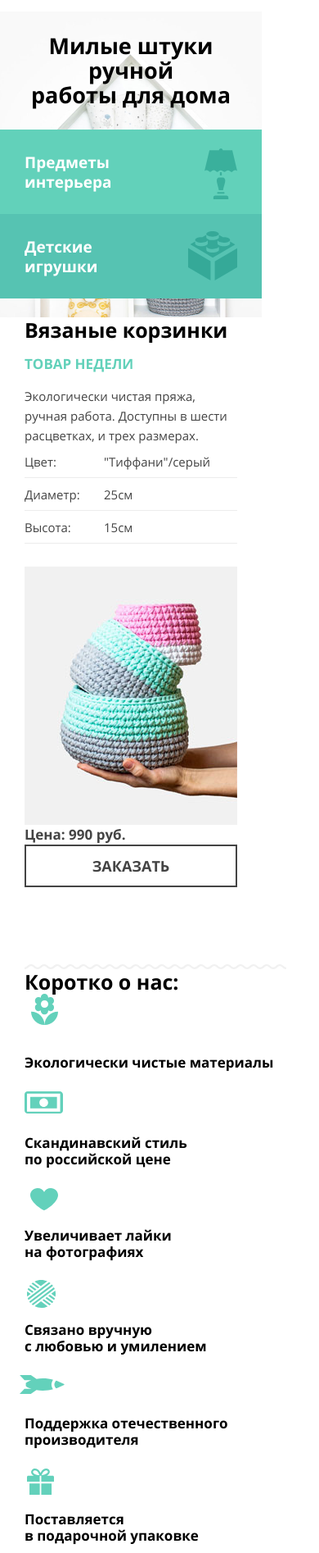
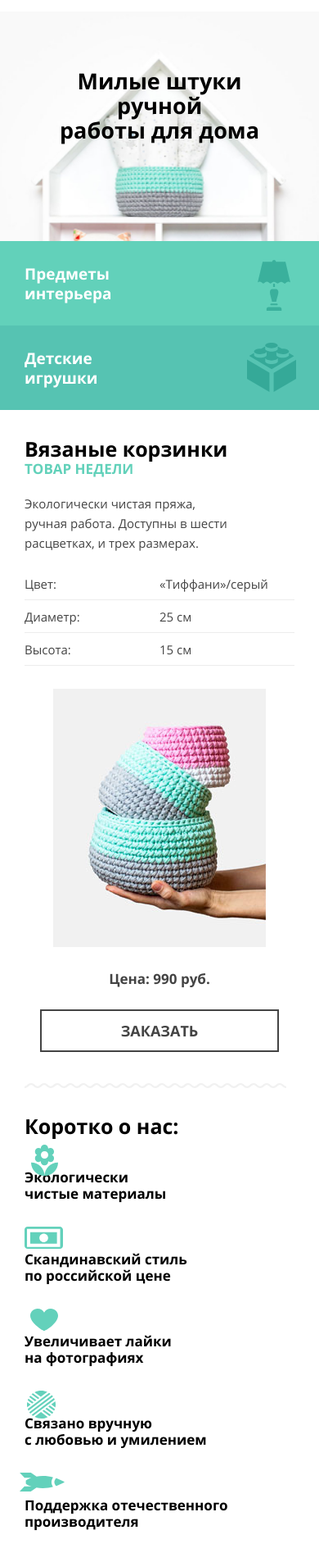
Before and after one commit to hoblex/1605777-mishka-21, a website: page source/index.html in a window 390 px wide. Shown: the part 65-1959 px from the top of the page at 82% size. Drawn offline with nearby package versions, Linux system fonts and the light colour scheme; files that its build step writes are made by us from their sources.

Commit message:
начало адаптации для контента главной страницы

```diff
--- a/source/index.html
+++ b/source/index.html
@@ -60,25 +60,29 @@
     <p  class="product-main__desc">Экологически чистая пряжа, ручная&nbsp;работа. Доступны в шести расцветках, и трех размерах.</p>
     <dl class="product-main__table">
       <dt class="product-main__table-title">Цвет:</dt>
-      <dd class="product-main__table-desc">"Тиффани"/серый</dd>
+      <dd class="product-main__table-desc">&laquo;Тиффани&raquo;/серый</dd>
       <dt class="product-main__table-title">Диаметр:</dt>
-      <dd class="product-main__table-desc">25см</dd>
+      <dd class="product-main__table-desc">25 см</dd>
       <dt class="product-main__table-title">Высота:</dt>
-      <dd class="product-main__table-desc">15см</dd>
+      <dd class="product-main__table-desc">15 см</dd>
     </dl>
-    <img  class="product-main__image" src="img/triple-set-mobile.png" alt="Вязаные корзинки"  width="260"  height="315">
+    <picture class="product-main__image">
+      <source media="(min-width: 1150px)" srcset="img/triple-set-desktop.png">
+      <source media="(min-width: 768px)" srcset="img/triple-set-tablet.png" >
+      <img src="img/triple-set-mobile.png" alt="Вязаные корзинки"  width="260"  height="315">
+    </picture>
     <span class="product-main__price">Цена: 990 руб.</span>
     <a class="regular-button product-main__order-link">Заказать</a>
   </section>
   <article  class="container desc-main">
     <h2 class="desc-main__header common-header">Коротко о нас:</h2>
     <ul class="desc-main__list">
-      <li class="desc-main__list-item desc-main__list-item--ecology">Экологически чистые материалы</li>
-      <li class="desc-main__list-item desc-main__list-item--scandinavian">Скандинавский стиль по&nbsp;российской цене</li>
-      <li class="desc-main__list-item desc-main__list-item--likes">Увеличивает лайки на&nbsp;фотографиях</li>
-      <li class="desc-main__list-item desc-main__list-item--knitting">Связано вручную с&nbsp;любовью&nbsp;и&nbsp;умилением</li>
-      <li class="desc-main__list-item desc-main__list-item--domestic">Поддержка отечественного производителя</li>
-      <li class="desc-main__list-item desc-main__list-item--packaging">Поставляется в&nbsp;подарочной&nbsp;упаковке</li>
+      <li class="desc-main__list-item desc-main__list-item--ecology">Экологически</br>чистые материалы</li>
+      <li class="desc-main__list-item desc-main__list-item--scandinavian">Скандинавский стиль</br>по&nbsp;российской цене</li>
+      <li class="desc-main__list-item desc-main__list-item--likes">Увеличивает лайки</br>на&nbsp;фотографиях</li>
+      <li class="desc-main__list-item desc-main__list-item--knitting">Связано вручную</br>с&nbsp;любовью&nbsp;и&nbsp;умилением</li>
+      <li class="desc-main__list-item desc-main__list-item--domestic">Поддержка отечественного</br>производителя</li>
+      <li class="desc-main__list-item desc-main__list-item--packaging">Поставляется</br>в&nbsp;подарочной&nbsp;упаковке</li>
     </ul>
   </article>
   <section  class="container reviews">
@@ -119,23 +123,23 @@
     </div>
     <a class="regular-button reviews__feedback-button">Написать</a>
   </section>
-  <section class="contacts">
-    <div  class="container">
-      <h2 class="contacts__header">Контакты</h2>
-      <div class="contacts__email">
-        <span class="contacts__email-header">e-mail:</span>
-        <a class="contacts__email-link" href="mailto:info@mimimishkashop.ru">info@mimimishkashop.ru</a>
-      </div>
-      <div class="contacts__address">
-        <span class="contacts__address-header">адрес:</span>
-        <span class="contacts__address-content">г.&nbsp;Санкт-Петербург<br>ул.&nbsp;Большая Конюшенная<br>д.&nbsp;19/8, офис&nbsp;101</span>
-      </div>
-    </div>
-    <a  class="contacts__map-link"  href="blank.html"><img  class="contacts__map-img" src="img/map-mobile.jpg" alt="Карта. Как нас найти" width="320" height="455"></a>
-    <div class="container">
-      <a class="contacts__button regular-button" href="blank.html">Напишите нам</a>
-    </div>
-  </section>
+<!--  <section class="contacts">-->
+<!--    <div  class="container">-->
+<!--      <h2 class="contacts__header">Контакты</h2>-->
+<!--      <div class="contacts__email">-->
+<!--        <span class="contacts__email-header">e-mail:</span>-->
+<!--        <a class="contacts__email-link" href="mailto:info@mimimishkashop.ru">info@mimimishkashop.ru</a>-->
+<!--      </div>-->
+<!--      <div class="contacts__address">-->
+<!--        <span class="contacts__address-header">адрес:</span>-->
+<!--        <span class="contacts__address-content">г.&nbsp;Санкт-Петербург<br>ул.&nbsp;Большая Конюшенная<br>д.&nbsp;19/8, офис&nbsp;101</span>-->
+<!--      </div>-->
+<!--    </div>-->
+<!--    <a  class="contacts__map-link"  href="blank.html"><img  class="contacts__map-img" src="img/map-mobile.jpg" alt="Карта. Как нас найти" width="320" height="455"></a>-->
+<!--    <div class="container">-->
+<!--      <a class="contacts__button regular-button" href="blank.html">Напишите нам</a>-->
+<!--    </div>-->
+<!--  </section>-->
 </main>
 <!--<footer class="footer-main">-->
 <!--  <a class="footer-main__logo" href="blank.html">-->
--- a/source/sass/blocks/desc-main.scss
+++ b/source/sass/blocks/desc-main.scss
@@ -1,8 +1,19 @@
 .desc-main {
   display: flex;
   flex-direction: column;
-  width: 260px;
-  height: 758px;
+  min-width: 260px;
+  height: 800px;
+}
+
+.desc-main__header {
+  margin-bottom: 38px;
+}
+
+@media (min-width: $tablet-width) {
+  .desc-main__header {
+    font-size: 43px;
+    line-height: 50px;
+  }
 }
 
 .desc-main__list {
@@ -10,15 +21,29 @@
   display: flex;
   flex-direction: column;
   justify-content: space-between;
-  height: 671px;
+  max-height: 414px;
+}
+
+@media (min-width: $tablet-width) {
+  .desc-main__list {
+    min-height: 680px;
+    flex-wrap: wrap;
+  }
 }
 
 .desc-main__list-item {
   display: flex;
-  flex-direction: column-reverse;
+  flex-direction: column;
   font-size: 17px;
   line-height: 20px;
   font-weight: bold;
+  max-width: 260px;
+  height: 96px;
+  margin-bottom: 60px;
+
+  &::before {
+    top: -30px;
+  }
 
   &--ecology {
     height: 94px;
@@ -29,7 +54,7 @@
       position: absolute;
       width: 33px;
       height: 38px;
-      top: 0;
+      //top: -10px;
       left: 8px;
       background-image: url("../img/icon-ecology.svg");
       background-repeat: no-repeat;
@@ -45,7 +70,7 @@
       position: absolute;
       width: 47px;
       height: 27px;
-      top: 0;
+      //top: -10px;
       left: 0;
       background-image: url("../img/icon-scandinavian.svg");
       background-repeat: no-repeat;
@@ -61,7 +86,7 @@
       position: absolute;
       width: 34px;
       height: 27px;
-      top: 0;
+      //top: 0;
       left: 7px;
       background-image: url("../img/icon-likes.svg");
       background-repeat: no-repeat;
@@ -77,7 +102,7 @@
       position: absolute;
       width: 35px;
       height: 34px;
-      top: 0;
+      //top: 0;
       left: 3px;
       background-image: url("../img/icon-knitting.svg");
       background-repeat: no-repeat;
@@ -93,7 +118,7 @@
       position: absolute;
       width: 55px;
       height: 23px;
-      top: 0;
+      //top: 0;
       left: -6px;
       background-image: url("../img/icon-domestic.svg");
       background-repeat: no-repeat;
@@ -109,7 +134,7 @@
       position: absolute;
       width: 33px;
       height: 32px;
-      top: 0;
+      //top: 0;
       left: 3px;
       background-image: url("../img/icon-packaging.svg");
       background-repeat: no-repeat;
--- a/source/sass/blocks/features-list.scss
+++ b/source/sass/blocks/features-list.scss
@@ -1,5 +1,6 @@
 .features-list {
-  width: 320px;
+  display: block;
+  min-width: 320px;
 
   @include list-drop-style;
   color: $basic-white;
@@ -7,12 +8,14 @@
 }
 
 .features-list__item {
+  display: block;
+
   a {
+    min-width: 260px;
     color: $basic-white;
     font-weight: bold;
     display: flex;
     align-items: center;
-    justify-content: space-between;
     padding: 0 30px;
     font-size: 19px;
     line-height: 24px;
@@ -38,6 +41,7 @@
       width: 40px;
       height: 62px;
       top: 23px;
+      right: 35px;
       background-image: url("../img/interior.svg");
     }
   }
@@ -49,6 +53,7 @@
       width: 60px;
       height: 60px;
       top: 21px;
+      right: 28px;
       background-image: url("../img/toy.svg");
     }
   }
--- a/source/sass/blocks/features.scss
+++ b/source/sass/blocks/features.scss
@@ -1,17 +1,21 @@
 .features {
-  display: flex;
-  flex-direction: column;
-  align-items: center;
-  width: 320px;
-  height: 373px;
+  min-width: 320px;
+  height: 489px;
   background-size: 100%;
+  background-position: 0 -17%;
   background-image: url("../img/hero-mobile.png");
   background-repeat: no-repeat;
+  margin-bottom: 29px;
 }
 
 .features__title {
+  display: block;
   width: 260px;
+  height: 210px;
+  margin: 0 auto;
+  padding-top: 70px;
   text-align: center;
+  vertical-align: middle;
   font-size: 27px;
   line-height: 30px;
   font-weight: bold;
--- a/source/sass/blocks/product-main.scss
+++ b/source/sass/blocks/product-main.scss
@@ -1,10 +1,10 @@
 .product-main {
   position: relative;
-  display: flex;
-  flex-direction: column;
   color: $primary-color;
-  height: 795px;
+  min-height: 795px;
   min-width: 260px;
+  display: block;
+  margin-bottom: 31px;
 
   @include block-underline;
 }
@@ -18,19 +18,46 @@
   color: $style-color;
   line-height: 20px;
   text-transform: uppercase;
+  margin: 0 0 1px 0;
+  height: 39px;
 }
 
 .product-main__desc {
-  margin: 0;
+  margin: 0 auto 18px 0;
   font-size: 15px;
   line-height: 24px;
   width: 260px;
 }
 
+.product-main__image {
+  margin: 0 auto 27px auto;
+  display: block;
+  width: 260px;
+  height: 315px;
+}
+
+@media (min-width: $tablet-width) {
+  .product-main__image {
+    width: 334px;
+    height: 404px;
+  }
+}
+
+@media (min-width: $desktop-width) {
+  .product-main__image {
+    width: 526px;
+    height: 636px;
+  }
+}
+
+
 .product-main__price {
   font-size: 17px;
   line-height: 24px;
   font-weight: bold;
+  margin: 0 auto 25px auto;
+  display: block;
+  text-align: center;
 }
 
 .product-main__table {
@@ -41,7 +68,7 @@
   grid-template-rows: 40px 40px 40px;
   grid-template-columns: 1fr 1fr;
   grid-column-gap: 0;
-  width: 260px;
+  min-width: 260px;
 }
 
 .product-main__table-title {
@@ -50,6 +77,7 @@
   margin: 0;
   display: flex;
   align-items: center;
+  height: 39px;
 }
 
 .product-main__table-desc {
@@ -58,4 +86,9 @@
   border-bottom: 1px solid $outline-light-color;
   display: flex;
   align-items: center;
+  height: 39px;
 }
+
+.product-main__order-link {
+  margin: 0 auto;
+}
--- a/source/sass/blocks/regular-button.scss
+++ b/source/sass/blocks/regular-button.scss
@@ -1,7 +1,8 @@
 .regular-button {
   display: flex;
   flex-direction: column;
-  width: 260px;
+  min-width: 260px;
+  max-width: 292px;
   height: 52px;
   padding: 0;
   justify-content: center;
```
